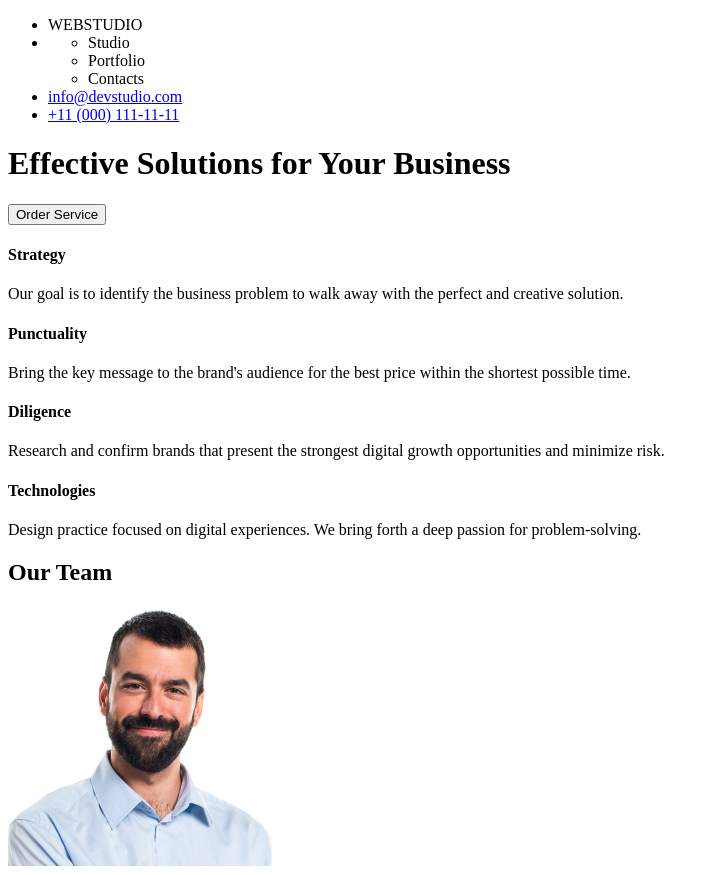
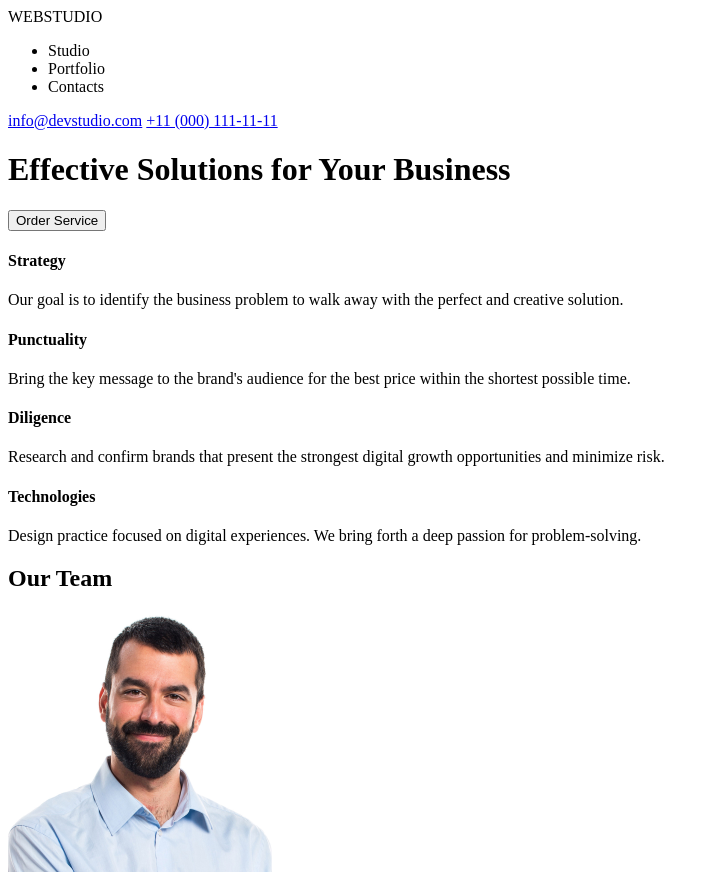
Before and after one commit to bohdan-miskov/goit-markup-hw-01, a plain HTML site: page index.html in a window 1280 px wide. Shown: the top 875 px of the page, without its empty margins (0-714 px from the left). Drawn offline with Linux system fonts and the light colour scheme.

Commit message:
Main page edit

```diff
--- a/index.html
+++ b/index.html
@@ -7,33 +7,23 @@
   </head>
   <body>
     <header>
-      <!-- Page navigation -->
+      <!-- Top Line -->
+      <a><span>WEB</span>STUDIO</a>
       <nav>
         <ul>
           <li>
-            <a><span>WEB</span>STUDIO</a>
+            <a>Studio</a>
           </li>
           <li>
-            <ul>
-              <li>
-                <a>Studio</a>
-              </li>
-              <li>
-                <a>Portfolio</a>
-              </li>
-              <li>
-                <a>Contacts</a>
-              </li>
-            </ul>
+            <a>Portfolio</a>
           </li>
           <li>
-            <a href="mailto:info@devstudio.com">info@devstudio.com</a>
-          </li>
-          <li>
-            <a href="tel:+110001111111">+11 (000) 111-11-11</a>
+            <a>Contacts</a>
           </li>
         </ul>
       </nav>
+      <a href="mailto:info@devstudio.com">info@devstudio.com</a>
+      <a href="tel:+110001111111">+11 (000) 111-11-11</a>
 
       <!-- Main page -->
       <div>
```
